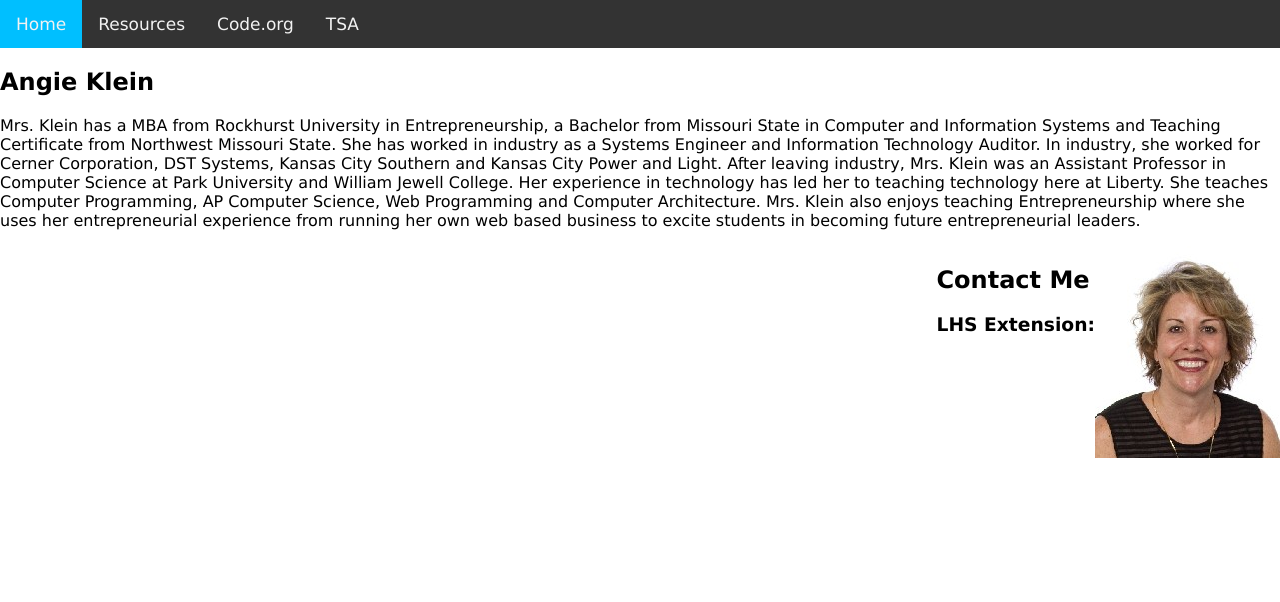
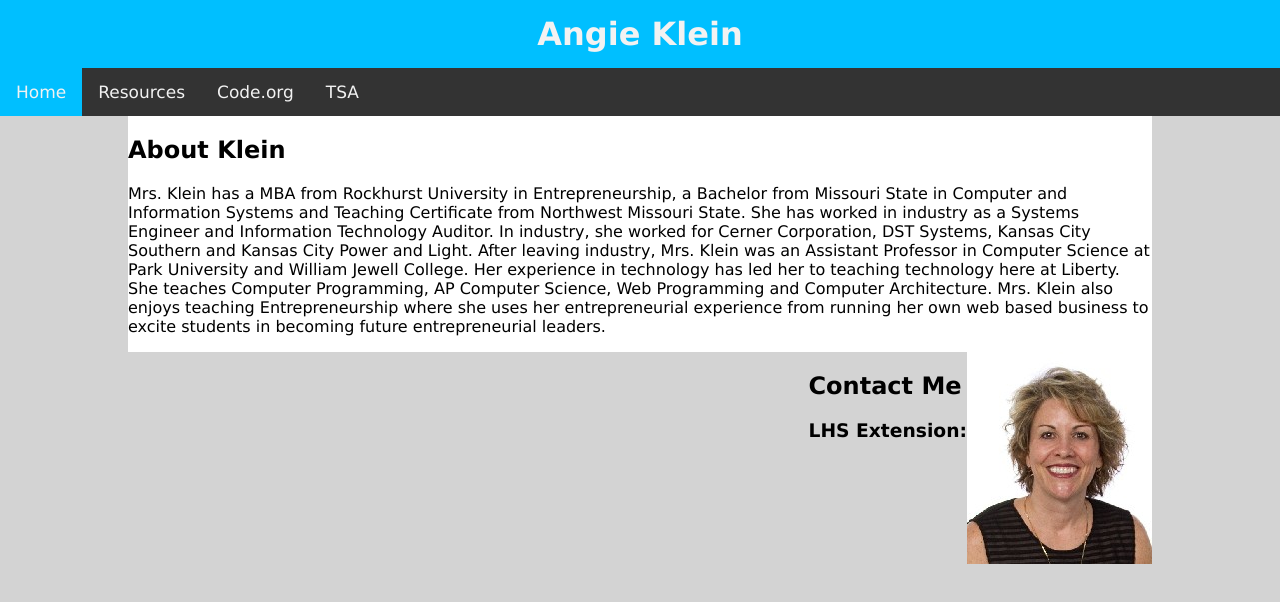
Before and after one commit to hmak5215/Klein-Website, a plain HTML site: page index.html in a window 1280 px wide. Drawn offline with Linux system fonts and the light colour scheme.

Commit message:
Other stuff
Poefjiosfsfc

```diff
--- a/Styles/home.css
+++ b/Styles/home.css
@@ -1,5 +1,6 @@
 #bio {
 	float: left;
+	background-color: white;
 }
 
 #image {
--- a/Styles/styles.css
+++ b/Styles/styles.css
@@ -2,6 +2,7 @@ body {
 	font-family: Verdana, Helvetica, sans-serif;
 	font-size: 16px;
 	margin: 0;
+	background-color: lightgray;
 }
 
 /********************/
@@ -9,7 +10,15 @@ body {
 /********************/
 
 #header {
+	background-color: #00BFFF;
+	display: block;
+}
 
+#header h1 {
+	margin: 0;
+	padding: 15px 0 15px 0;
+	text-align: center;
+	color: #f2f2f2;
 }
 
 .nav {
@@ -71,8 +80,10 @@ body {
 /****** CONTENT ******/
 /*********************/
 
-#content {
-
+	#content {
+	margin-left: 10%;
+	margin-right: 10%;
+	background-color: white;
 }
 
 /********************/
--- a/index.html
+++ b/index.html
@@ -12,20 +12,22 @@
 		<!-- HEADER -->
 
 		<div id="header">
-			<div class="nav" id="navbar">
-				<a href="index.html" class="active">Home</a>
-				<a href="resources.html">Resources</a>
-				<a href="codeorg.html">Code.org</a>
-				<a href="#">TSA</a>
-				<a href="javascript:void(0);" style="font-size:16px;" class="icon" onclick="responsiveNav()">&#9776;</a>
-			</div>
+			<h1>Angie Klein</h1>
 		</div>
 
-		<!-- MAIN CONTENT -->
+		<div class="nav" id="navbar">
+			<a href="index.html" class="active">Home</a>
+			<a href="resources.html">Resources</a>
+			<a href="codeorg.html">Code.org</a>
+			<a href="file:///Volumes/Macintosh%20HD/Users/hmak5215/Desktop/tsa/tsa.html">TSA</a>
+			<a href="javascript:void(0);" style="font-size:16px;" class="icon" onclick="responsiveNav()">&#9776;</a>
+		</div>
+
+		<!-- MAIN CONTENT-->
 
 		<div id="content">
 			<div id="bio">
-				<h2>Angie Klein</h2>
+				<h2>About Klein</h2>
 				<p>Mrs. Klein has a MBA from Rockhurst University in Entrepreneurship, a Bachelor from Missouri State in Computer and Information Systems and Teaching Certificate from Northwest Missouri State. She has worked in industry as a Systems Engineer and Information Technology Auditor. In industry, she worked for Cerner Corporation, DST Systems, Kansas City Southern and Kansas City Power and Light. After leaving industry, Mrs. Klein was an Assistant Professor in Computer Science at Park University and William Jewell College. Her experience in technology has led her to teaching technology here at Liberty. She teaches Computer Programming, AP Computer Science, Web Programming and Computer Architecture. Mrs. Klein also enjoys teaching Entrepreneurship where she uses her entrepreneurial experience from running her own web based business to excite students in becoming future entrepreneurial leaders.
 				</p>
 			</div>
```
Also changed, not shown: 4 other files.
